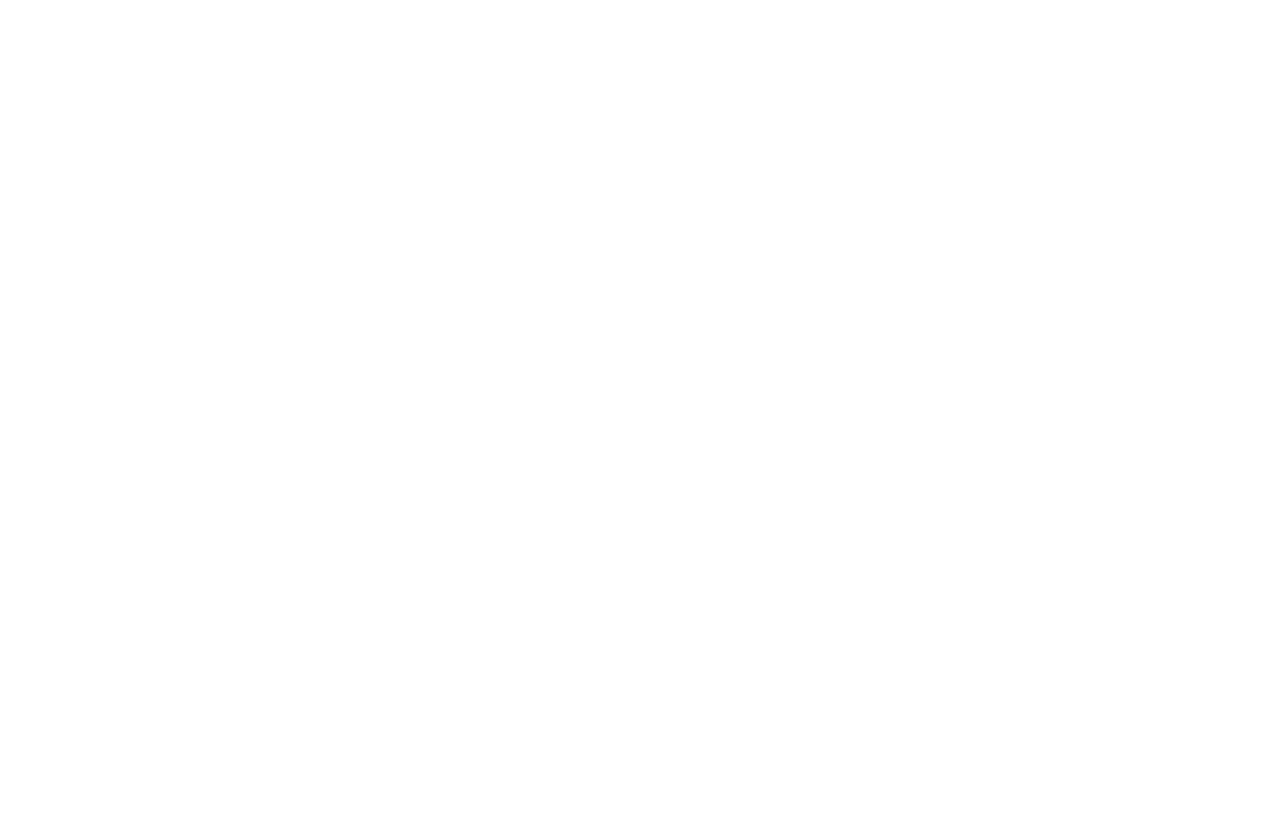
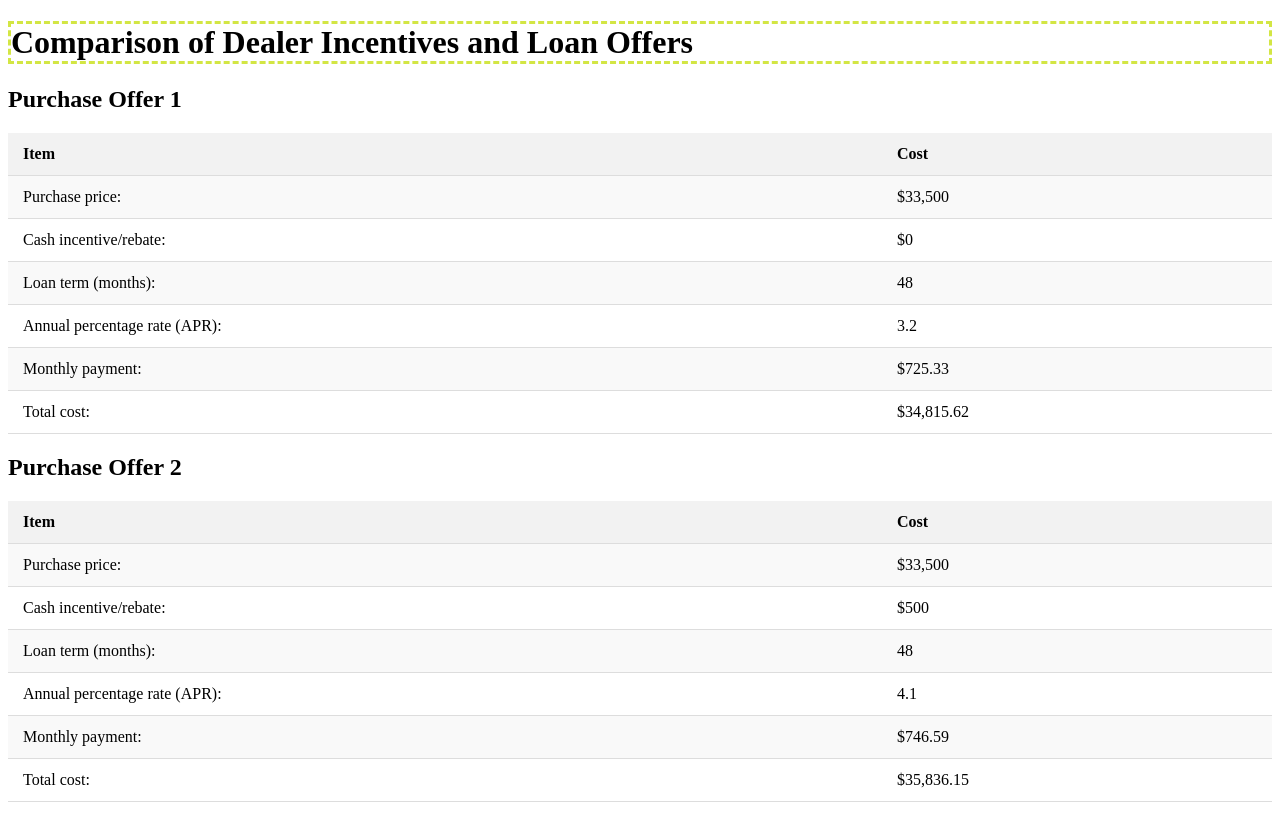
Before and after one commit to GraysonWalk/6.04-Lab-Advanced-CSS, a website: page index.html in a window 1280 px wide. Before the commit the page ends 800 px from the top, so only its background shows below. Drawn offline with Linux system fonts and the light colour scheme; files that its build step writes are made by us from their sources.

Commit message:
Finished table information in index.html

```diff
--- a/index.html
+++ b/index.html
@@ -10,6 +10,81 @@
 </head>
 
 <body>
+<div class="container">
+    <h1>Comparison of Dealer Incentives and Loan Offers</h1>
+
+    <section class="offer">
+      <h2 class="offer-title">Purchase Offer 1</h2>
+      <div class="offer-contents">
+        <table>
+          <tr>
+            <th>Item</th>
+            <th>Cost</th>
+          </tr>
+          <tr>
+            <td>Purchase price:</td>
+            <td>$33,500</td>
+          </tr>
+          <tr>
+            <td>Cash incentive/rebate:</td>
+            <td>$0</td>
+          </tr>
+          <tr>
+            <td>Loan term (months):</td>
+            <td>48</td>
+          </tr>
+          <tr>
+            <td>Annual percentage rate (APR):</td>
+            <td>3.2</td>
+          </tr>
+          <tr>
+            <td>Monthly payment:</td>
+            <td>$725.33</td>
+          </tr>
+          <tr>
+            <td>Total cost:</td>
+            <td class="final-value">$34,815.62</td>
+          </tr>
+        </table>
+      </div>
+    </section>
+
+    <section class="offer">
+      <h2 class="offer-title">Purchase Offer 2</h2>
+      <div class="offer-contents">
+        <table>
+          <tr>
+            <th>Item</th>
+            <th>Cost</th>
+          </tr>
+          <tr>
+            <td>Purchase price:</td>
+            <td>$33,500</td>
+          </tr>
+          <tr>
+            <td>Cash incentive/rebate:</td>
+            <td>$500</td>
+          </tr>
+          <tr>
+            <td>Loan term (months):</td>
+            <td>48</td>
+          </tr>
+          <tr>
+            <td>Annual percentage rate (APR):</td>
+            <td>4.1</td>
+          </tr>
+          <tr>
+            <td>Monthly payment:</td>
+            <td>$746.59</td>
+          </tr>
+          <tr>
+            <td>Total cost:</td>
+            <td class="final-value">$35,836.15</td>
+          </tr>
+        </table>
+      </div>
+    </section>
+  </div>
 
 </body>
 
```
